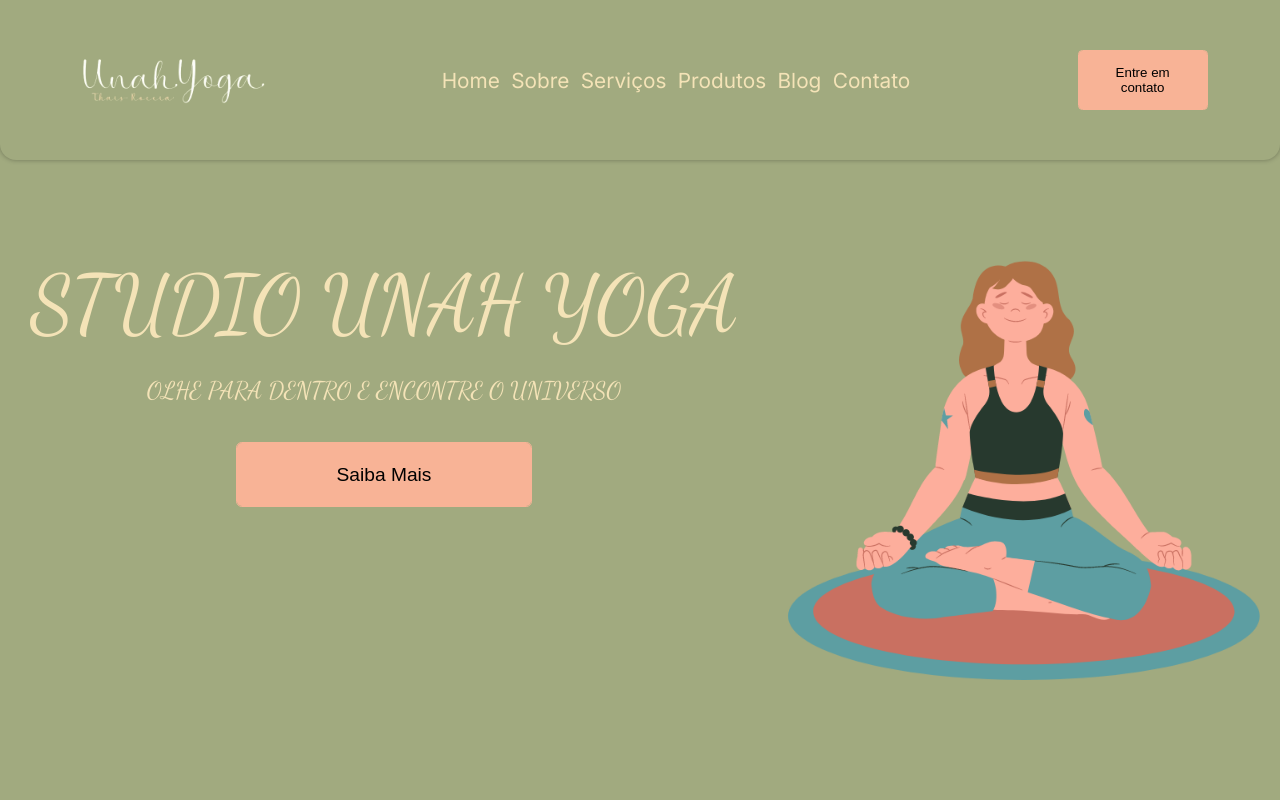
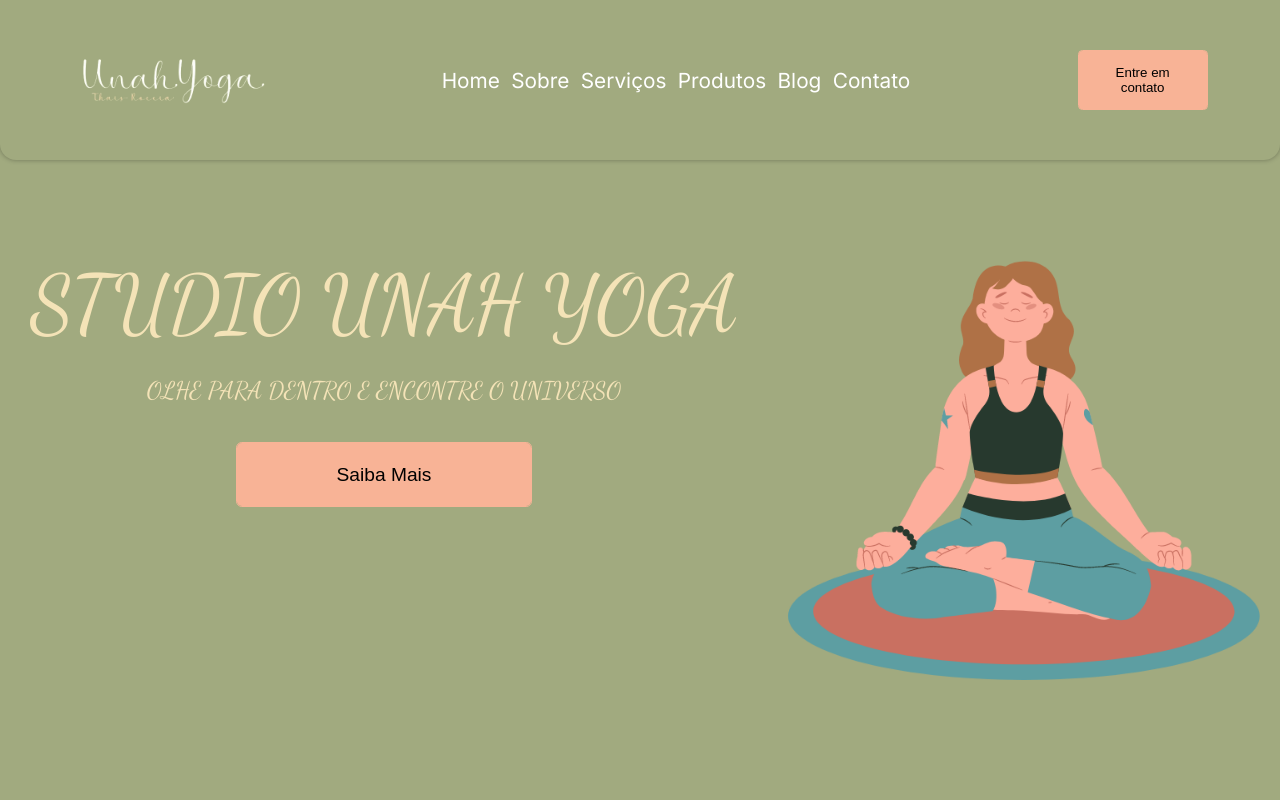
Before and after one commit to Gabriel-Andreoni/Studio-Unah-Yoga, a Next.js app: page / in a window 1280 px wide. Shown: the top 800 px of the page. Built offline with nearby package versions, Linux system fonts and the light colour scheme.

Commit message:
Update styles.js

```diff
--- a/app/components/Header/styles.js
+++ b/app/components/Header/styles.js
@@ -63,7 +63,7 @@ export const Menu = styled.ul`
 export const MenuItem = styled.li`
     font-size: 1.3em;
 
-    color: #F4E3B7;
+    color: #fff;
 
     cursor: pointer;
 
```
